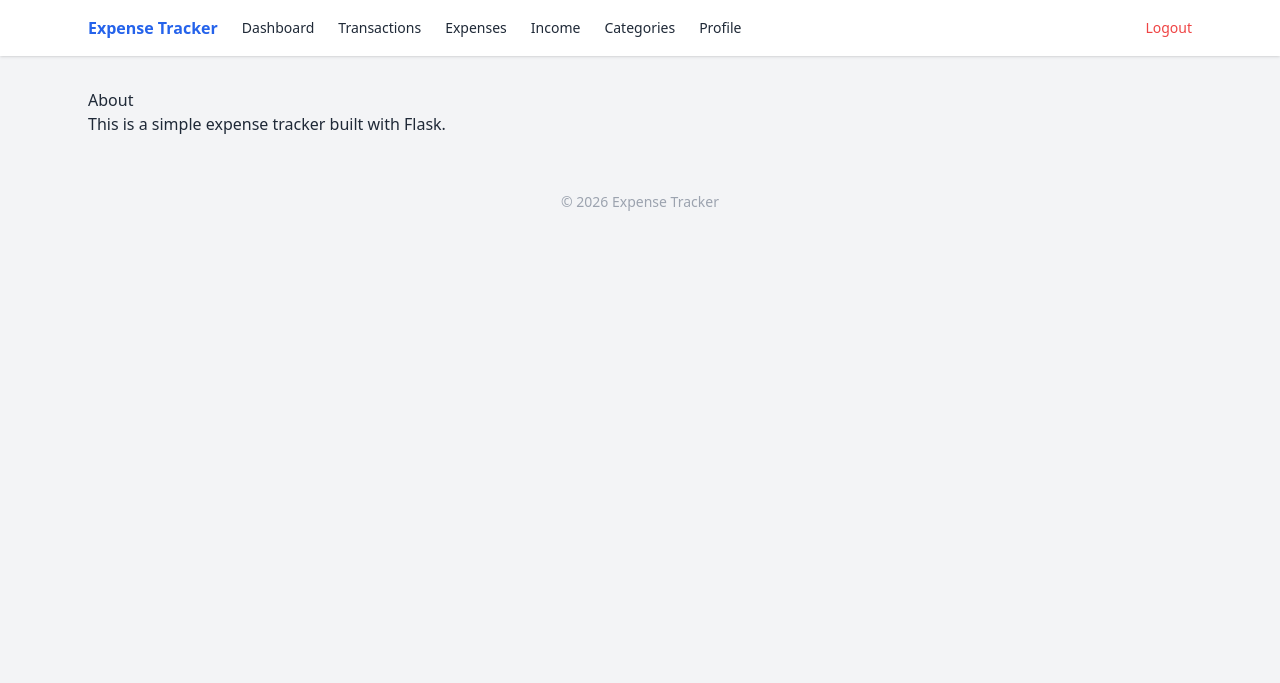
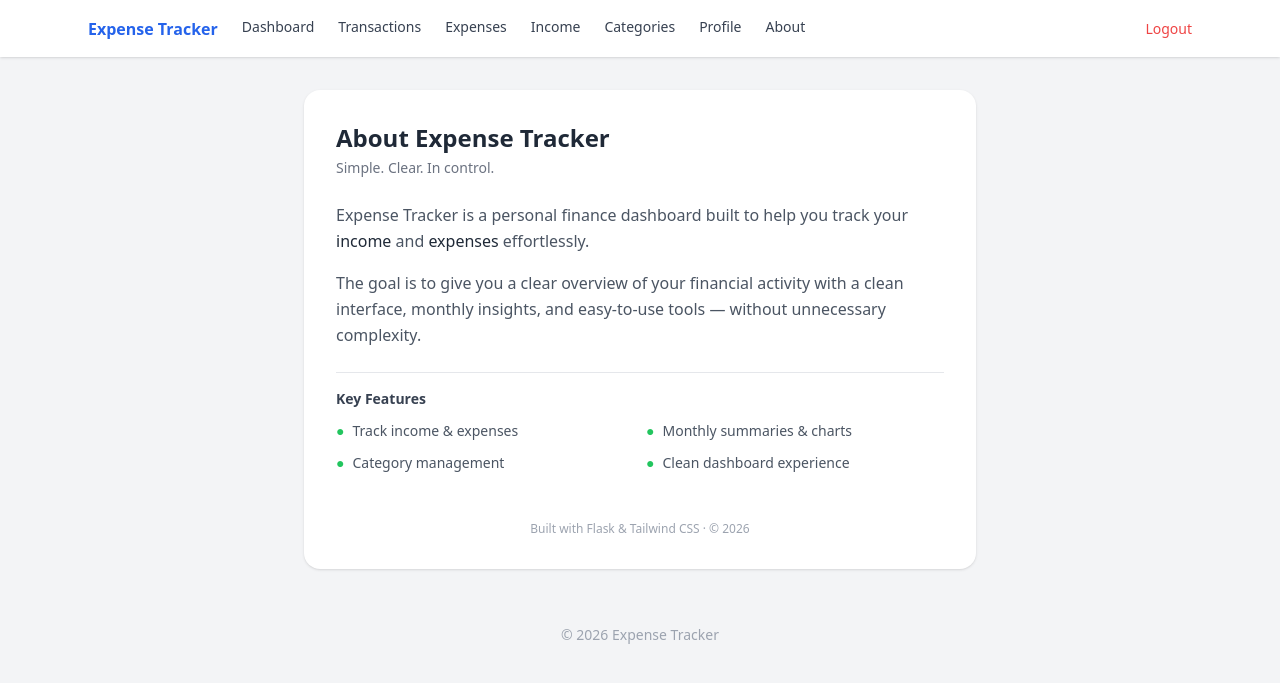
Before and after one commit to Isao12345/my_flask_web, a Flask app: page /about in a window 1280 px wide. Shown: the top 683 px of the page. Run offline with Flask 3, Linux system fonts and the light colour scheme; some libraries are stand-ins or nearby versions.

Commit message:
add about edit base.html edit profil.html

```diff
--- a/templates/about.html
+++ b/templates/about.html
@@ -1,5 +1,66 @@
 {% extends "base.html" %}
+{% block title %}About{% endblock %}
+
 {% block content %}
-<h1>About</h1>
-<p>This is a simple expense tracker built with Flask.</p>
+<div class="min-h-[60vh] flex items-center justify-center">
+
+  <div class="max-w-2xl w-full bg-white rounded-2xl shadow p-8 space-y-6">
+
+    <!-- Header -->
+    <div>
+      <h1 class="text-2xl font-semibold text-gray-800">About Expense Tracker</h1>
+      <p class="text-sm text-gray-500 mt-1">
+        Simple. Clear. In control.
+      </p>
+    </div>
+
+    <!-- Description -->
+    <div class="space-y-4 text-gray-600 leading-relaxed">
+      <p>
+        Expense Tracker is a personal finance dashboard built to help you
+        track your <span class="font-medium text-gray-800">income</span> and
+        <span class="font-medium text-gray-800">expenses</span> effortlessly.
+      </p>
+
+      <p>
+        The goal is to give you a clear overview of your financial activity
+        with a clean interface, monthly insights, and easy-to-use tools —
+        without unnecessary complexity.
+      </p>
+    </div>
+
+    <!-- Features -->
+    <div class="pt-4 border-t">
+      <h2 class="text-sm font-semibold text-gray-700 mb-3">
+        Key Features
+      </h2>
+
+      <ul class="grid sm:grid-cols-2 gap-3 text-sm text-gray-600">
+        <li class="flex items-center gap-2">
+          <span class="text-green-500">●</span>
+          Track income & expenses
+        </li>
+        <li class="flex items-center gap-2">
+          <span class="text-green-500">●</span>
+          Monthly summaries & charts
+        </li>
+        <li class="flex items-center gap-2">
+          <span class="text-green-500">●</span>
+          Category management
+        </li>
+        <li class="flex items-center gap-2">
+          <span class="text-green-500">●</span>
+          Clean dashboard experience
+        </li>
+      </ul>
+    </div>
+
+    <!-- Footer note -->
+    <div class="pt-6 text-xs text-gray-400 text-center">
+      Built with Flask & Tailwind CSS · © 2026
+    </div>
+
+  </div>
+
+</div>
 {% endblock %}
--- a/templates/base.html
+++ b/templates/base.html
@@ -13,17 +13,51 @@
 <!-- Navbar -->
 <nav class="bg-white shadow">
   <div class="max-w-6xl mx-auto px-6 py-4 flex items-center gap-6">
+
     <span class="font-semibold text-blue-600">Expense Tracker</span>
 
-    <a href="/" class="text-sm hover:text-blue-600">Dashboard</a>
-    <a href="/transactions" class="text-sm hover:text-blue-600">Transactions</a>
-    <a href="/expenses" class="text-sm hover:text-blue-600">Expenses</a>
-    <a href="/income" class="text-sm hover:text-blue-600">Income</a>
-    <a href="/categories" class="text-sm hover:text-blue-600">Categories</a>
-    <a href="/profile" class="text-sm hover:text-blue-600">Profile</a>
-    <a href="/logout" class="ml-auto text-sm text-red-500 hover:underline">
+    {% set path = request.path %}
+
+    <a href="/"
+       class="nav-link {{ 'active' if path == '/' else '' }}">
+      Dashboard
+    </a>
+
+    <a href="/transactions"
+       class="nav-link {{ 'active' if path.startswith('/transactions') else '' }}">
+      Transactions
+    </a>
+
+    <a href="/expenses"
+       class="nav-link {{ 'active' if path.startswith('/expenses') else '' }}">
+      Expenses
+    </a>
+
+    <a href="/income"
+       class="nav-link {{ 'active' if path.startswith('/income') else '' }}">
+      Income
+    </a>
+
+    <a href="/categories"
+       class="nav-link {{ 'active' if path.startswith('/categories') else '' }}">
+      Categories
+    </a>
+
+    <a href="/profile"
+       class="nav-link {{ 'active' if path.startswith('/profile') else '' }}">
+      Profile
+    </a>
+
+     <a href="/about"
+       class="nav-link {{ 'active' if path.startswith('/profile') else '' }}">
+      About
+    </a>
+
+    <a href="/logout"
+       class="ml-auto text-sm text-red-500 hover:underline">
       Logout
     </a>
+
   </div>
 </nav>
 
@@ -37,5 +71,46 @@
   © 2026 Expense Tracker
 </footer>
 
+
+<!-- animation -->
+<style>
+.nav-link {
+  position: relative;
+  font-size: 0.875rem;
+  color: #374151;
+  padding-bottom: 4px;
+  transition: color 0.25s ease;
+}
+
+.nav-link:hover {
+  color: #2563eb;
+}
+
+.nav-link::after {
+  content: "";
+  position: absolute;
+  left: 0;
+  bottom: -4px;
+  width: 0%;
+  height: 2px;
+  background-color: #2563eb;
+  transition: width 0.3s ease;
+}
+
+.nav-link:hover::after {
+  width: 100%;
+}
+
+.nav-link.active {
+  color: #2563eb;
+  font-weight: 500;
+}
+
+.nav-link.active::after {
+  width: 100%;
+}
+</style>
+
+
 </body>
 </html>
```
Also changed, not shown: templates/profile.html (+67 -3 lines).
